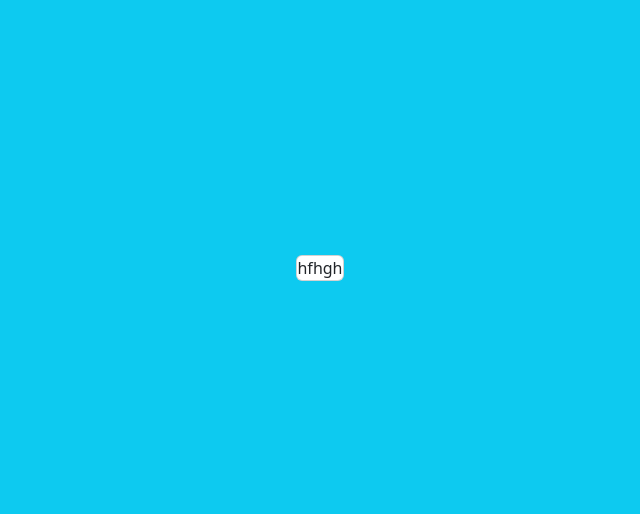
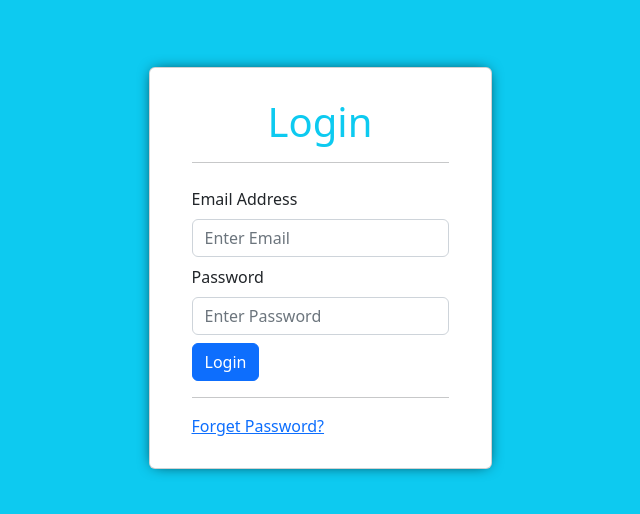
Before and after one commit to rahulpandey70/crm-frontend, a React (Create React App) app: page / in a window 1280 px wide. Shown: the part 132-646 px from the top of the page, without its empty margins (320-960 px from the left). Built offline with nearby package versions, Linux system fonts and the light colour scheme.

Commit message:
Created login file and update dashboard file

```diff
--- /dev/null
+++ b/src/components/Login/Login.js
@@ -0,0 +1,46 @@
+import React from "react";
+import { Button, Col, Container, Form, Row } from "react-bootstrap";
+
+const Login = () => {
+	return (
+		<Container>
+			<Row>
+				<Col>
+					<h1 className="text-info text-center">Login</h1>
+					<hr />
+					<Form className="mt-4">
+						<Form.Group className="mt-2">
+							<Form.Label>Email Address</Form.Label>
+							<Form.Control
+								type="email"
+								name="email"
+								placeholder="Enter Email"
+								required
+							/>
+						</Form.Group>
+						<Form.Group className="mt-2">
+							<Form.Label>Password</Form.Label>
+							<Form.Control
+								type="password"
+								name="password"
+								placeholder="Enter Password"
+								required
+							/>
+						</Form.Group>
+						<Button type="submit" className="mt-2">
+							Login
+						</Button>
+					</Form>
+					<hr />
+				</Col>
+			</Row>
+			<Row>
+				<Col>
+					<a href="#">Forget Password?</a>
+				</Col>
+			</Row>
+		</Container>
+	);
+};
+
+export default Login;
--- a/src/pages/dashboard/Dashboard.css
+++ b/src/pages/dashboard/Dashboard.css
@@ -4,3 +4,8 @@
     justify-content: center;
     align-items: center;
 }
+
+.card-box {
+    padding: 30px;
+    box-shadow: 0px 0px 15px -5px black;
+}
--- a/src/pages/dashboard/Dashboard.js
+++ b/src/pages/dashboard/Dashboard.js
@@ -1,11 +1,14 @@
 import React from "react";
 import { Card } from "react-bootstrap";
 import "./Dashboard.css";
+import Login from "../../components/Login/Login";
 
 const Dashboard = () => {
 	return (
 		<div className="dashboard-page bg-info">
-			<Card>hfhgh</Card>
+			<Card className="card-box">
+				<Login />
+			</Card>
 		</div>
 	);
 };
```
Also changed, not shown: src/components/Login/Login.css (added).
